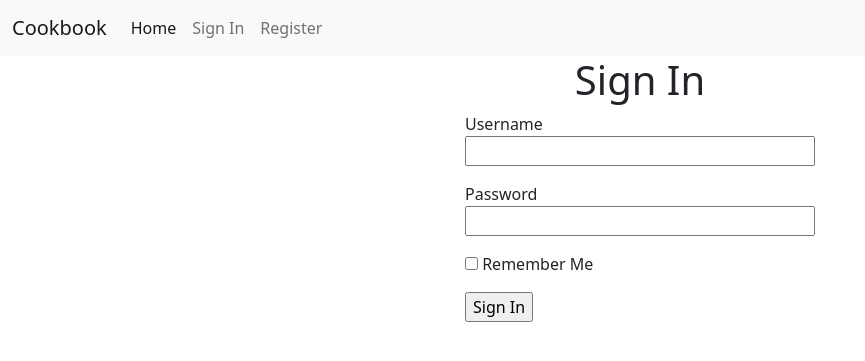
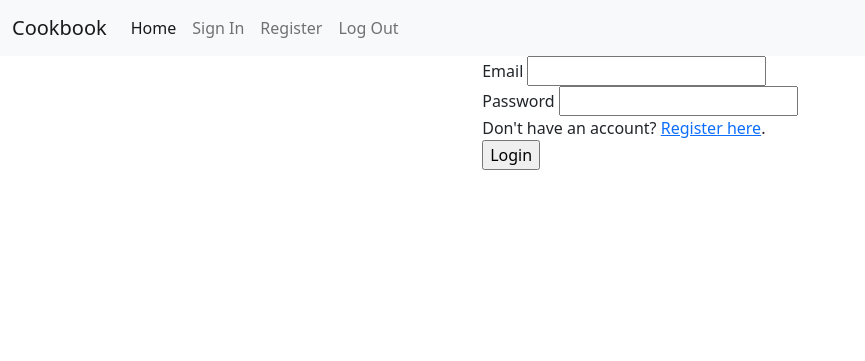
Before and after one commit to Omgyd/Dinner-Tracker, a Flask app: page /login in a window 1280 px wide. Shown: the top 361 px of the page, without its empty margins (0-865 px from the left). Run offline with Flask 2, Linux system fonts and the light colour scheme.

Commit message:
changed login action, updated routes and forms to reflect this.

```diff
--- a/app/forms.py
+++ b/app/forms.py
@@ -4,10 +4,9 @@ from wtforms.validators import DataRequired, InputRequired, Email, Length, Equal
 
 
 class LoginForm(FlaskForm):
-    username = StringField("Username", validators=[DataRequired()])
-    password = PasswordField("Password", validators=[DataRequired()])
-    remember_me = BooleanField("Remember Me")
-    submit = SubmitField("Sign In")
+    email = StringField("Email", validators=[InputRequired(), Email()])
+    password = PasswordField("Password", validators=[InputRequired()])
+    submit = SubmitField("Login")
 
 
 class RegisterForm(FlaskForm):
--- a/app/routes.py
+++ b/app/routes.py
@@ -26,7 +26,7 @@ if not app.debug or os.environ.get('WERKZEUG_RUN_MAIN') == 'true':
 
 @app.route("/", methods=["GET", "POST"])
 def index():
-    if not session.get("username"):
+    if not session.get("email"):
         return redirect(url_for("login"))
     today = today_at_midnight()
     current_poll = get_current_poll(today)
@@ -38,7 +38,7 @@ def index():
 @app.route("/vote", methods=["GET", "POST"])
 def vote():
     today = today_at_midnight()
-    user = session.get("username")
+    user = session.get("email")
     if request.method == "POST":
         dish_name = request.form.get("dish")
         update_vote(dish_name, today, user)
@@ -62,10 +62,14 @@ def register():
 def login():
     form = LoginForm()
     if form.validate_on_submit():
-        username = form.data.get("username")
-        password = form.data.get("password")
-        if login_user(username, password):
-            session["username"] = username
+        if login_user(form):
             return redirect(url_for("index"))
 
     return render_template("login.html", form=form)
+
+
+@app.route("/logout")
+def logout():
+    session.clear()
+
+    return redirect(url_for("login"))
--- a/app/templates/layout.html
+++ b/app/templates/layout.html
@@ -19,6 +19,7 @@
           <a class="nav-link active" aria-current="page" href="{{ url_for('index') }}">Home</a>
           <a class="nav-link" href="{{ url_for('login') }}">Sign In</a>
           <a class="nav-link" href="{{ url_for('register') }}">Register</a>
+          <a class="nav-link" href="{{ url_for('logout') }}">Log Out</a>
         </div>
       </div>
     </div>
--- a/app/templates/login.html
+++ b/app/templates/login.html
@@ -1,18 +1,29 @@
+{% from "macros/fields.html" import render_text_field %}
 {% extends "layout.html" %}
 
 {% block body_block %}
-    <h1>Sign In</h1>
-    <form action="" method="post" novalidate>
-        {{ form.hidden_tag() }}
-        <p>
-            {{ form.username.label }}<br>
-            {{ form.username(size=32) }}
-        </p>
-        <p>
-            {{ form.password.label }}<br>
-            {{ form.password(size=32) }}
-        </p>
-        <p>{{ form.remember_me() }} {{ form.remember_me.label }}</p>
-        <p>{{ form.submit() }}</p>
+
+    <form name="login" method="post" novalidate class="form">
+        {% with messages = get_flashed_messages(with_categories=true) %}
+            {%- for category, message in messages %}
+                <span class="form__flash form__flash--{{category}}"> {{ message }}</span>
+            {% endfor %}
+        {% endwith %}
+
+        <div class="form__container">
+            {{ form.hidden_tag() }}
+
+            {{ render_text_field(form.email) }}
+            {{ render_text_field(form.password) }}
+
+            <span class="form__small">
+                Don't have an account? <a href="{{ url_for('register') }}" class="form__link">Register here</a>.
+            </span>
+
+            <div>
+                {{ form.submit(class_="button button--form") }}
+            </div>
+        </div>
     </form>
+
 {% endblock %}
--- a/app/templates/register.html
+++ b/app/templates/register.html
@@ -21,7 +21,7 @@
       {{ render_text_field(form.confirm_password) }}
 
       <span class="form__small">
-          Already have an account? <a href="#" class="form__link">Log in here</a>.
+          Already have an account? <a href="{{ url_for('login') }}" class="form__link">Log in here</a>.
       </span>
 
       <div>
```
Also changed, not shown: app/mongo.py (+11 -8 lines).
